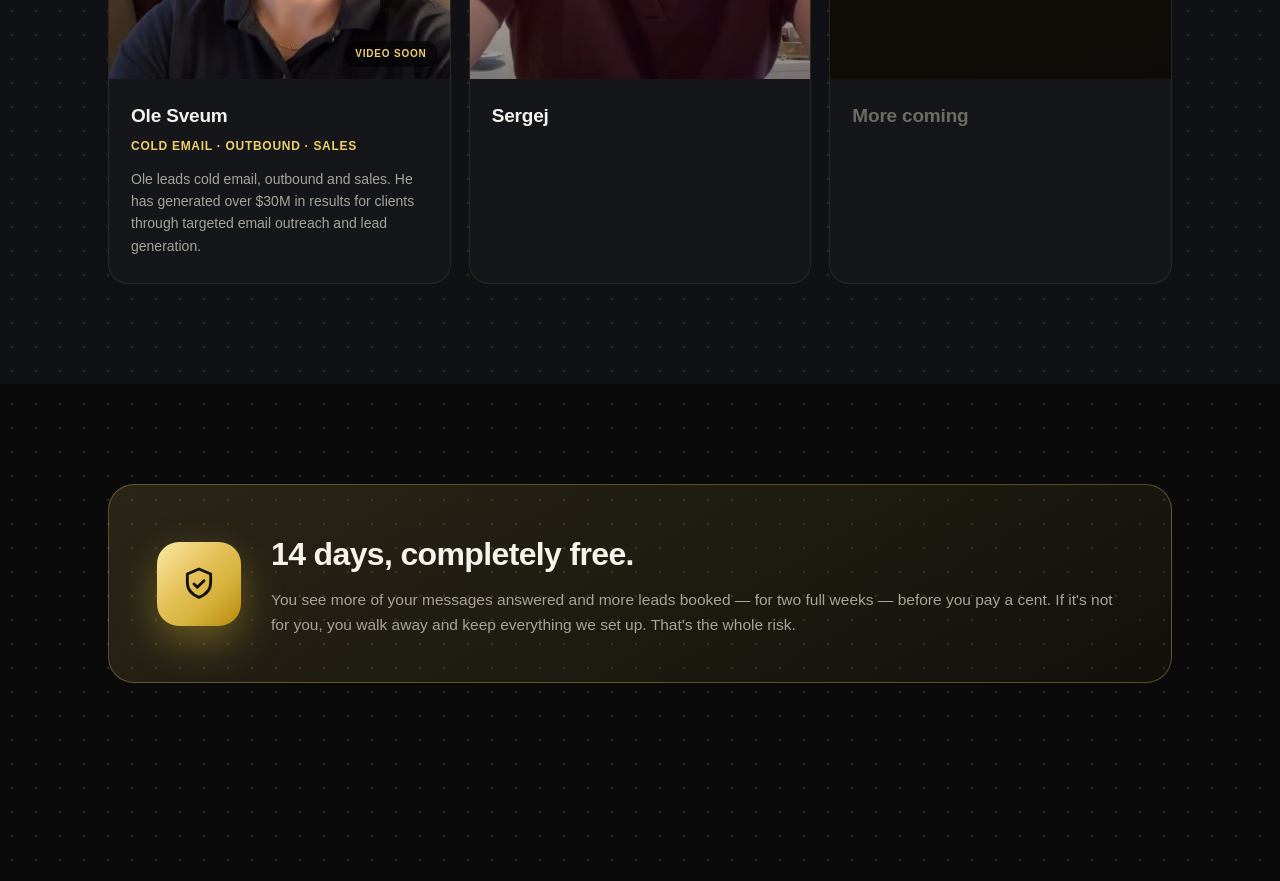
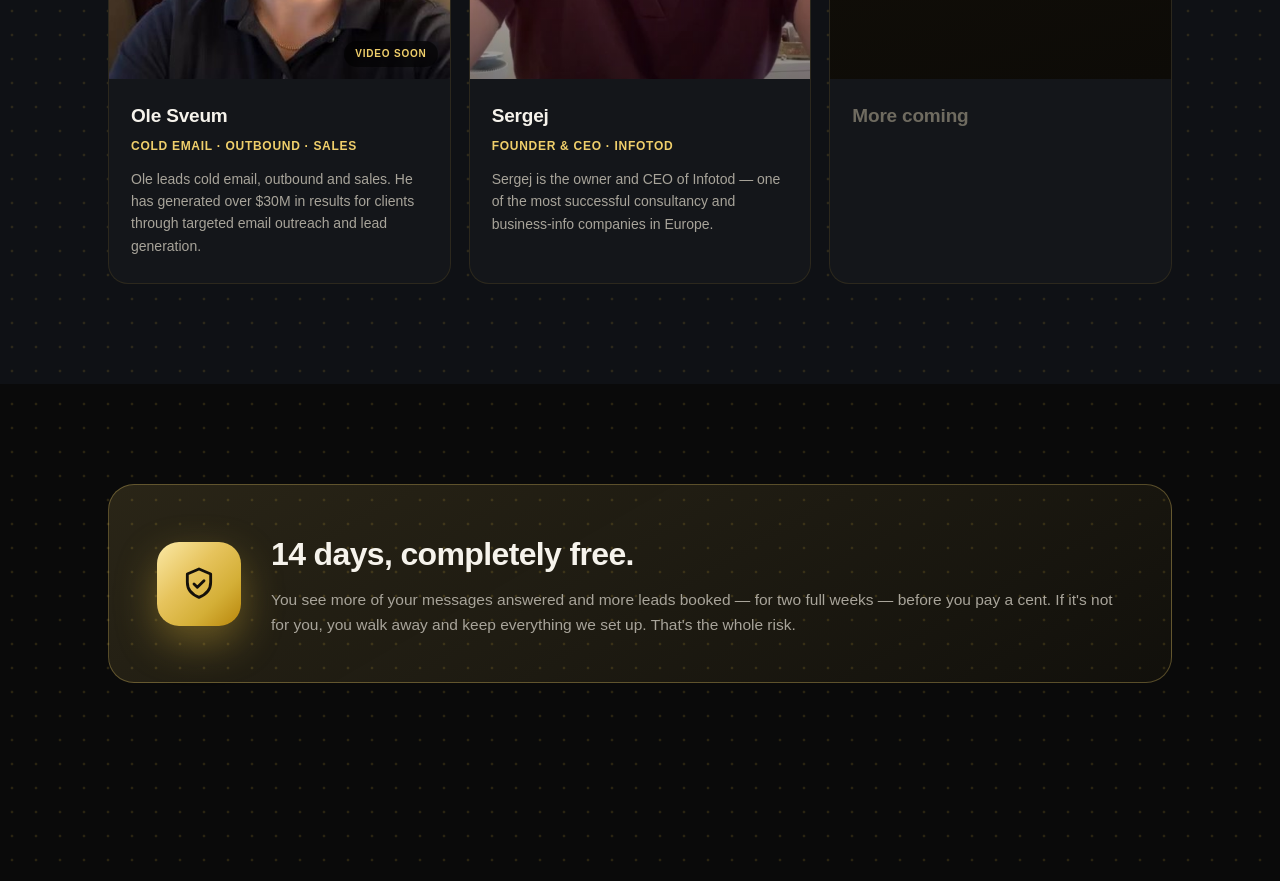
Before and after one commit to zjdigital18/zjdigital, a Next.js app: page / in a window 1280 px wide. Shown: the part 5800-6681 px from the top of the page. Built offline with nearby package versions, Linux system fonts and the light colour scheme; grey boxes are pictures that could not be loaded; a web font is replaced by a local one.

Commit message:
Add Sergej's role and bio to his testimonial card
Co-Authored-By: Claude Opus 4.8 <noreply@anthropic.com>

```diff
--- a/app/page.tsx
+++ b/app/page.tsx
@@ -189,7 +189,7 @@ export default function Home() {
 
   const testimonials = [
     { name: "Ole Sveum", role: "Cold Email · Outbound · Sales", bio: "Ole leads cold email, outbound and sales. He has generated over $30M in results for clients through targeted email outreach and lead generation.", img: "/testimonials/ole-sveum.jpg", video: "", poster: "", ready: true },
-    { name: "Sergej", role: "", bio: "", img: "", video: "/testimonials/sergej.mp4", poster: "/testimonials/sergej-poster.jpg", ready: true },
+    { name: "Sergej", role: "Founder & CEO · Infotod", bio: "Sergej is the owner and CEO of Infotod — one of the most successful consultancy and business-info companies in Europe.", img: "", video: "/testimonials/sergej.mp4", poster: "/testimonials/sergej-poster.jpg", ready: true },
     { name: "", role: "", bio: "", img: "", video: "", poster: "", ready: false },
   ];
 
```
